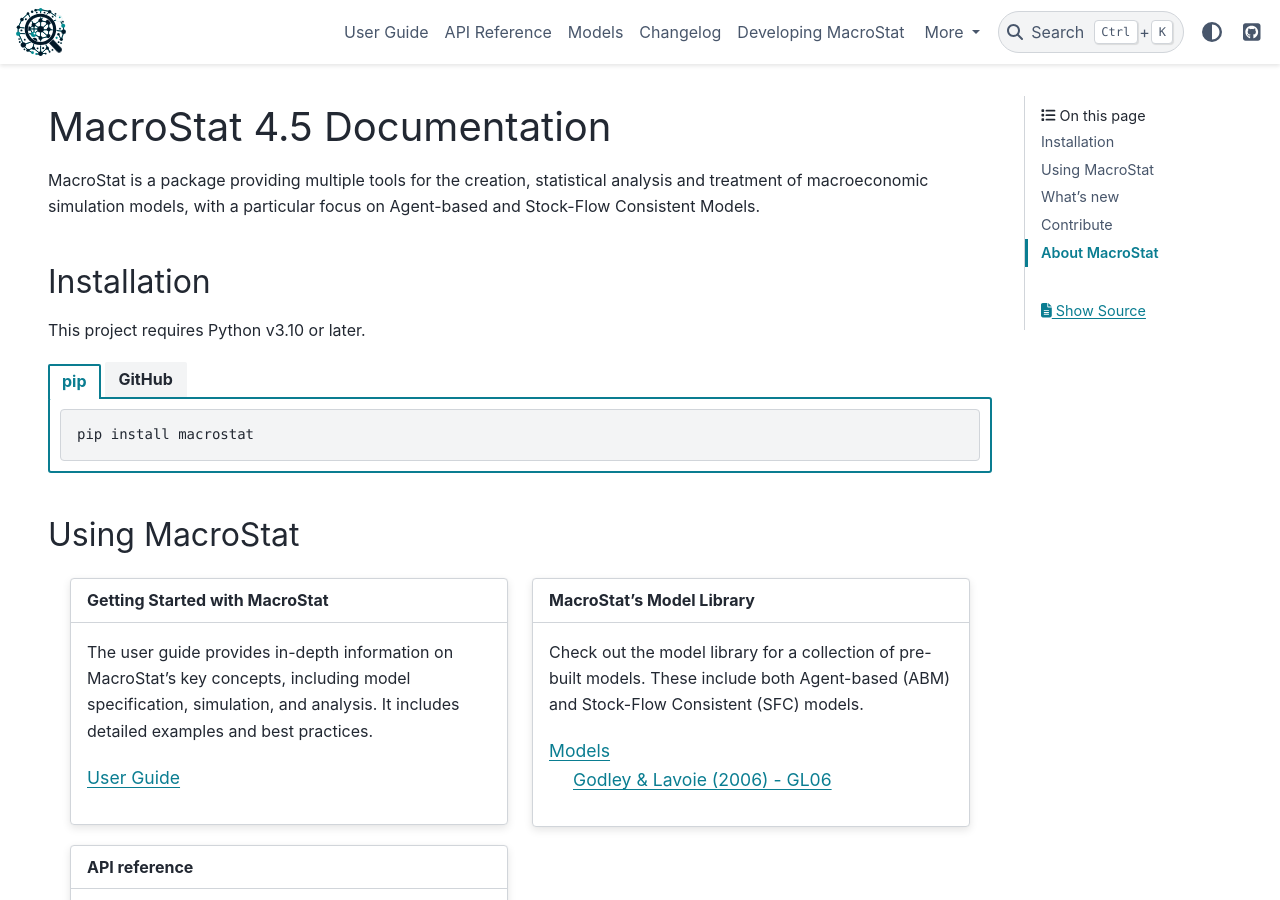
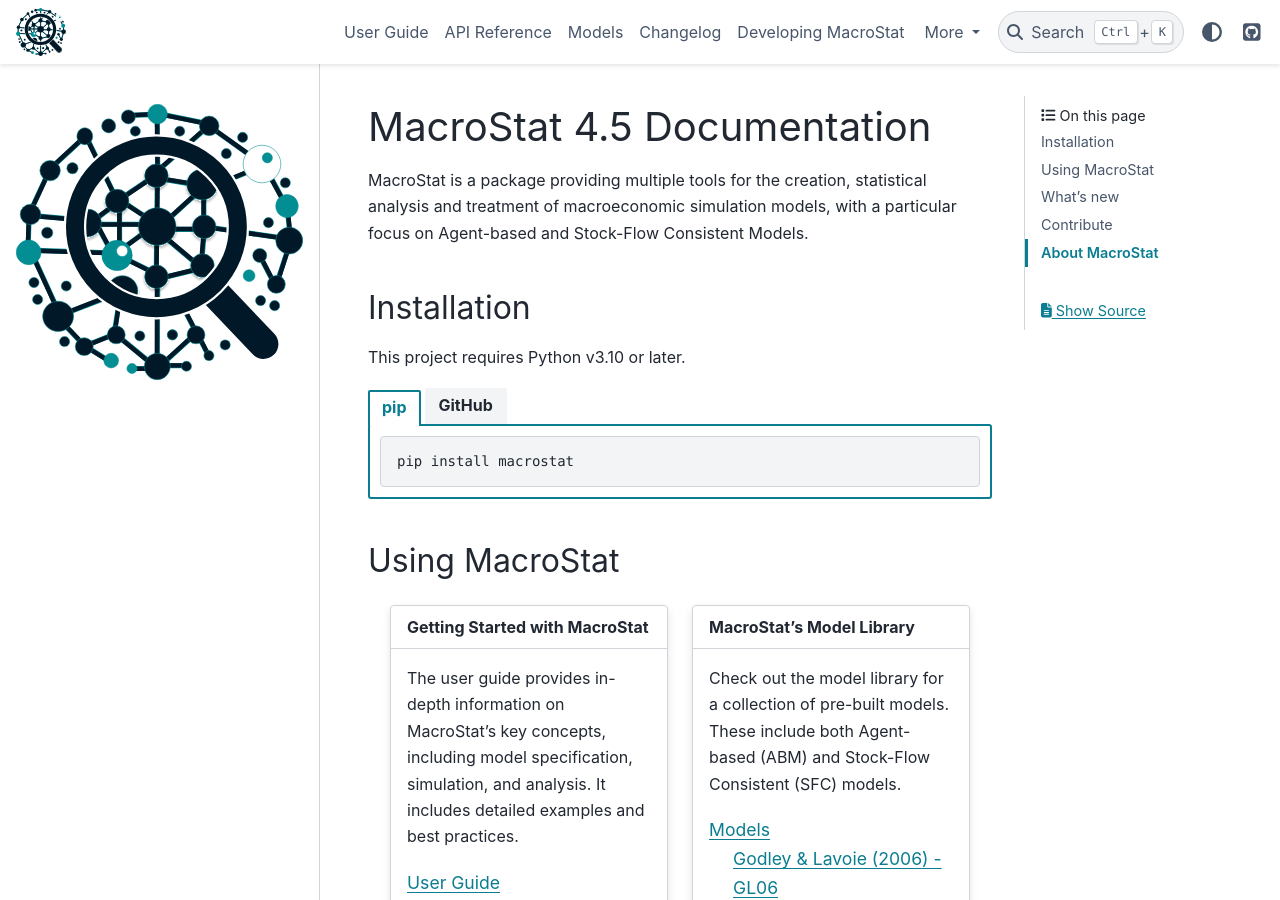
Before and after one commit to KarlNaumann/MacroStat, a Sphinx documentation site: the page built from docs/index.rst, in a window 1280 px wide and 900 px high. Built offline with Sphinx 7.4.7 and the PyData theme 0.15.4, drawn with Linux system fonts in a browser that asks for light colours.

Commit message:
docs: homepage now has a logo as the left sidebar

```diff
--- /dev/null
+++ b/docs/_templates/logo_sidebar.html
@@ -0,0 +1,7 @@
+<div class="sidebar-logo">
+  <a href="https://github.com/KarlNaumann/MacroStat">
+    <img src="_static/macrostat_logo.svg"
+         alt="MacroStat Logo"
+         srcset="_static/macrostat_logo.svg 1x"/>
+  </a>
+</div>
--- a/docs/conf.py
+++ b/docs/conf.py
@@ -149,7 +149,9 @@ html_theme_options = {
     "logo": {
         "link": "/",
     },
+    # "footer_start": ["copyright", "sphinx-version", "doc_version"],
 }
+
 
 # Add any paths that contain custom themes here, relative to this directory.
 # html_theme_path = []
@@ -180,6 +182,11 @@ html_static_path = ["_static"]
 html_css_files = [
     "custom.css",
 ]
+
+html_sidebars = {
+    "index": ["logo_sidebar.html"],
+    "changelog": ["logo_sidebar.html"],
+}
 
 # If not '', a 'Last updated on:' timestamp is inserted at every page bottom,
 # using the given strftime format.
```
